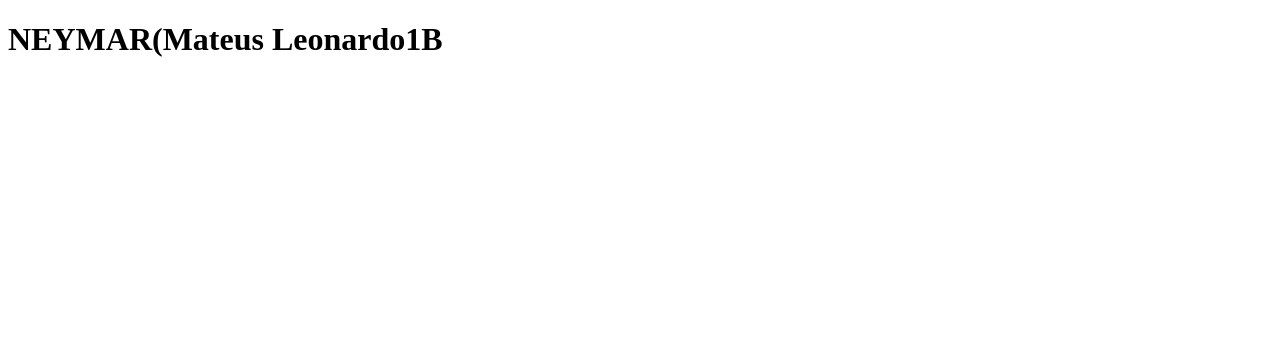
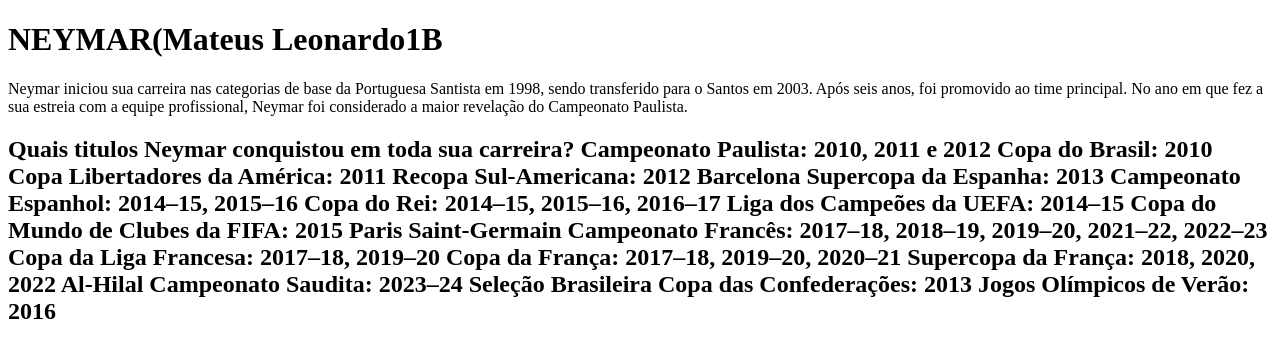
Before and after one commit to mateusqzyy/PROVA, a plain HTML site: page index.html in a window 1280 px wide. Drawn offline with Linux system fonts and the light colour scheme.

Commit message:
index.html

```diff
--- a/index.html
+++ b/index.html
@@ -7,7 +7,31 @@
 </head>
 <body>
   <h1>NEYMAR(Mateus Leonardo1B</h1>
-    <p0> </p0>
-
+    <p0>Neymar iniciou sua carreira nas categorias de base da Portuguesa Santista em 1998,
+        sendo transferido para o Santos em 2003. Após seis anos, foi promovido ao time principal.
+        No ano em que fez a sua estreia com a equipe profissional, Neymar foi considerado
+        a maior revelação do Campeonato Paulista. </p0>
+    <h2>Quais titulos Neymar conquistou em toda sua carreira?
+    Campeonato Paulista: 2010, 2011 e 2012
+Copa do Brasil: 2010
+Copa Libertadores da América: 2011
+Recopa Sul-Americana: 2012
+Barcelona
+Supercopa da Espanha: 2013
+Campeonato Espanhol: 2014–15, 2015–16
+Copa do Rei: 2014–15, 2015–16, 2016–17
+Liga dos Campeões da UEFA: 2014–15
+Copa do Mundo de Clubes da FIFA: 2015
+Paris Saint-Germain
+Campeonato Francês: 2017–18, 2018–19, 2019–20, 2021–22, 2022–23
+Copa da Liga Francesa: 2017–18, 2019–20
+Copa da França: 2017–18, 2019–20, 2020–21
+Supercopa da França: 2018, 2020, 2022
+Al-Hilal
+Campeonato Saudita: 2023–24
+Seleção Brasileira
+Copa das Confederações: 2013
+Jogos Olímpicos de Verão: 2016
+</h2>
 </body>
 </html
```
